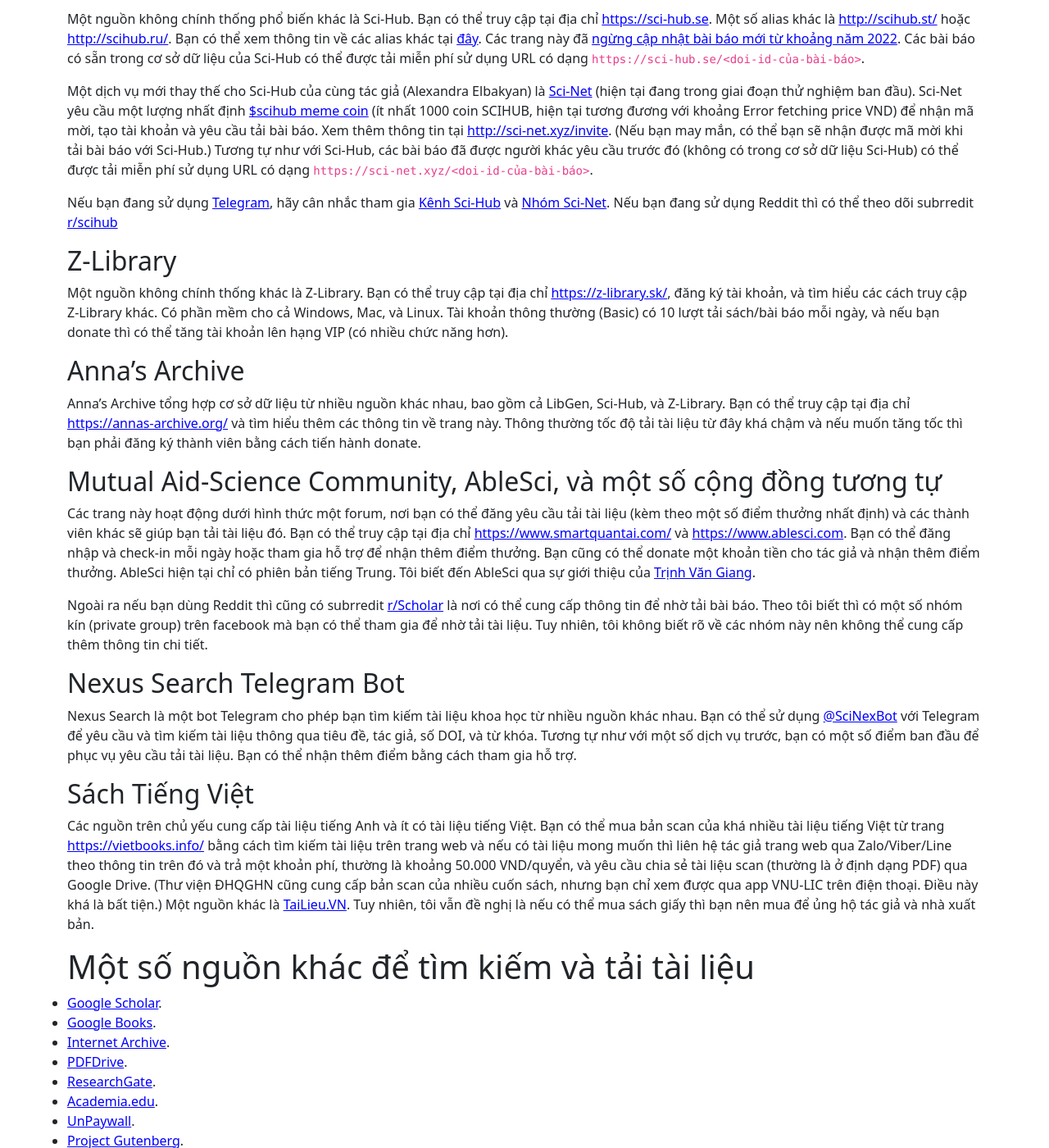
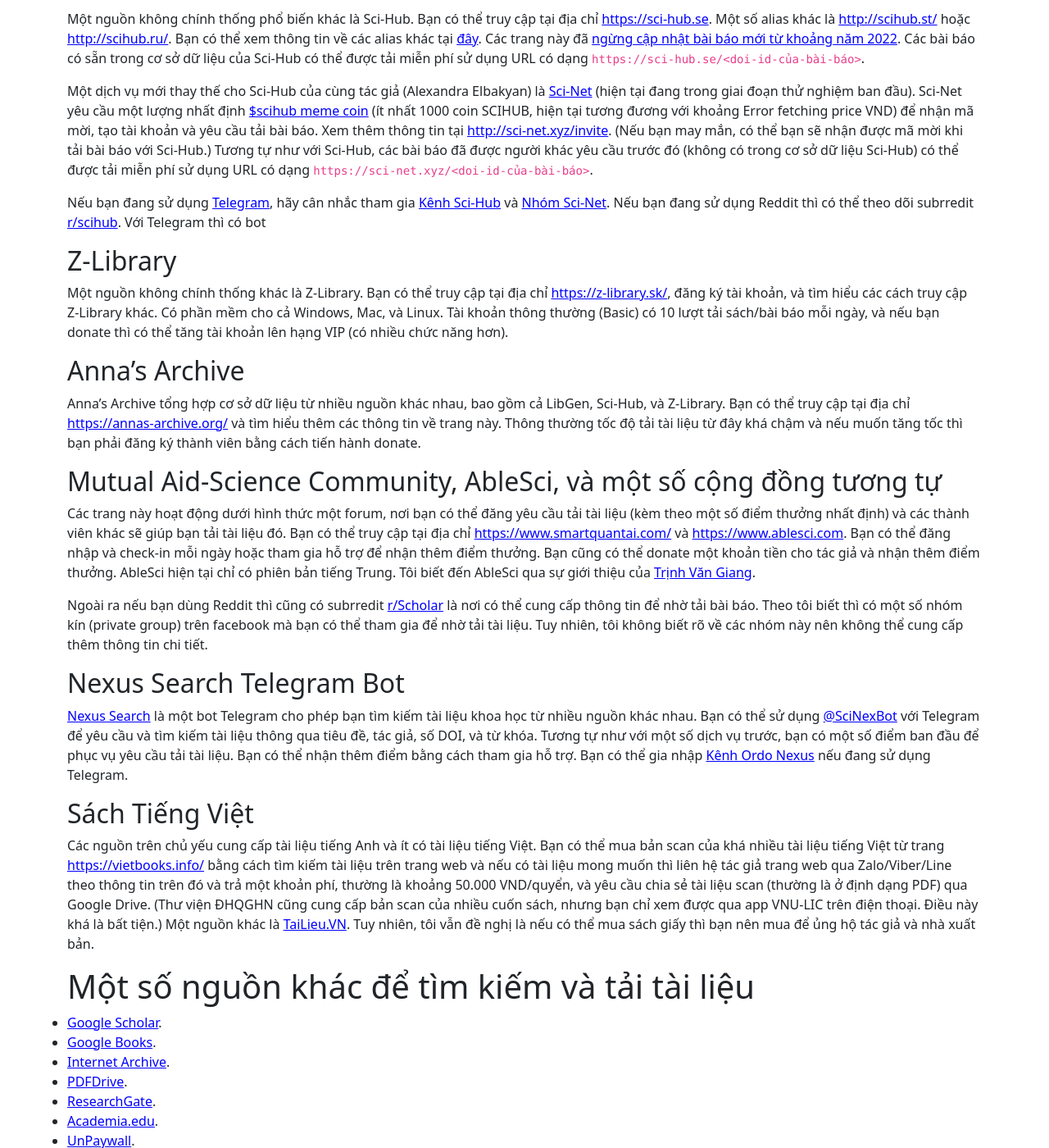
Before and after one commit to hoanganhduc/hoanganhduc.github.io, a Jekyll site: the page built from _posts/2025-05-05-một-số-phương-pháp-tải-bài-báo-khoa-học.md, in a window 1280 px wide and 1400 px high, scrolled down 3038 px. Shown: the whole window at 82% size. Built offline with Jekyll 4.4.1, drawn with Linux system fonts in a browser that asks for light colours; nearby versions of some CDN libraries; comment, search, counter and statistics services are not loaded; a style sheet for code colours, icons or effects is not loaded.

Commit message:
Updated @ 2025-05-08  08:02:13 ICT

```diff
--- a/_posts/2025-05-05-một-số-phương-pháp-tải-bài-báo-khoa-học.md
+++ b/_posts/2025-05-05-một-số-phương-pháp-tải-bài-báo-khoa-học.md
@@ -79,7 +79,7 @@ Một nguồn không chính thống phổ biến khác là Sci-Hub. Bạn có th
 
 Một dịch vụ mới thay thế cho Sci-Hub của cùng tác giả (Alexandra Elbakyan) là [Sci-Net](https://sci-net.xyz) (hiện tại đang trong giai đoạn thử nghiệm ban đầu). Sci-Net yêu cầu một lượng nhất định [$scihub meme coin](https://www.scihub.fans) (ít nhất <span id="amount-display">1000</span> coin <span id="crypto-display">SCIHUB</span>, hiện tại tương đương với khoảng <span id="result"></span> <span id="currency-display">VND</span>) để nhận mã mời, tạo tài khoản và yêu cầu tải bài báo. Xem thêm thông tin tại [http://sci-net.xyz/invite](http://sci-net.xyz/invite). (Nếu bạn may mắn, có thể bạn sẽ nhận được mã mời khi tải bài báo với Sci-Hub.) Tương tự như với Sci-Hub, các bài báo đã được người khác yêu cầu trước đó (không có trong cơ sở dữ liệu Sci-Hub) có thể được tải miễn phí sử dụng URL có dạng `https://sci-net.xyz/<doi-id-của-bài-báo>`.
 
-Nếu bạn đang sử dụng [Telegram](https://telegram.org), hãy cân nhắc tham gia [Kênh Sci-Hub](https://t.me/scihubreal) và [Nhóm Sci-Net](https://t.me/scinetesting). Nếu bạn đang sử dụng Reddit thì có thể theo dõi subrredit [r/scihub](https://www.reddit.com/r/scihub/)
+Nếu bạn đang sử dụng [Telegram](https://telegram.org), hãy cân nhắc tham gia [Kênh Sci-Hub](https://t.me/scihubreal) và [Nhóm Sci-Net](https://t.me/scinetesting). Nếu bạn đang sử dụng Reddit thì có thể theo dõi subrredit [r/scihub](https://www.reddit.com/r/scihub/). Với Telegram thì có bot
 
 ## Z-Library
 
@@ -97,7 +97,7 @@ Ngoài ra nếu bạn dùng Reddit thì cũng có subrredit [r/Scholar](https://
 
 ## Nexus Search Telegram Bot
 
-Nexus Search là một bot Telegram cho phép bạn tìm kiếm tài liệu khoa học từ nhiều nguồn khác nhau. Bạn có thể sử dụng [@SciNexBot](https://t.me/SciNexBot) với Telegram để yêu cầu và tìm kiếm tài liệu thông qua tiêu đề, tác giả, số DOI, và từ khóa. Tương tự như với một số dịch vụ trước, bạn có một số điểm ban đầu để phục vụ yêu cầu tải tài liệu. Bạn có thể nhận thêm điểm bằng cách tham gia hỗ trợ.
+[Nexus Search](https://x.com/the_superpirate) là một bot Telegram cho phép bạn tìm kiếm tài liệu khoa học từ nhiều nguồn khác nhau. Bạn có thể sử dụng [@SciNexBot](https://t.me/SciNexBot) với Telegram để yêu cầu và tìm kiếm tài liệu thông qua tiêu đề, tác giả, số DOI, và từ khóa. Tương tự như với một số dịch vụ trước, bạn có một số điểm ban đầu để phục vụ yêu cầu tải tài liệu. Bạn có thể nhận thêm điểm bằng cách tham gia hỗ trợ. Bạn có thể gia nhập [Kênh Ordo Nexus](https://t.me/nexus_search) nếu đang sử dụng Telegram.
 
 ## Sách Tiếng Việt
 
```
Also changed, not shown: 1 other file.
